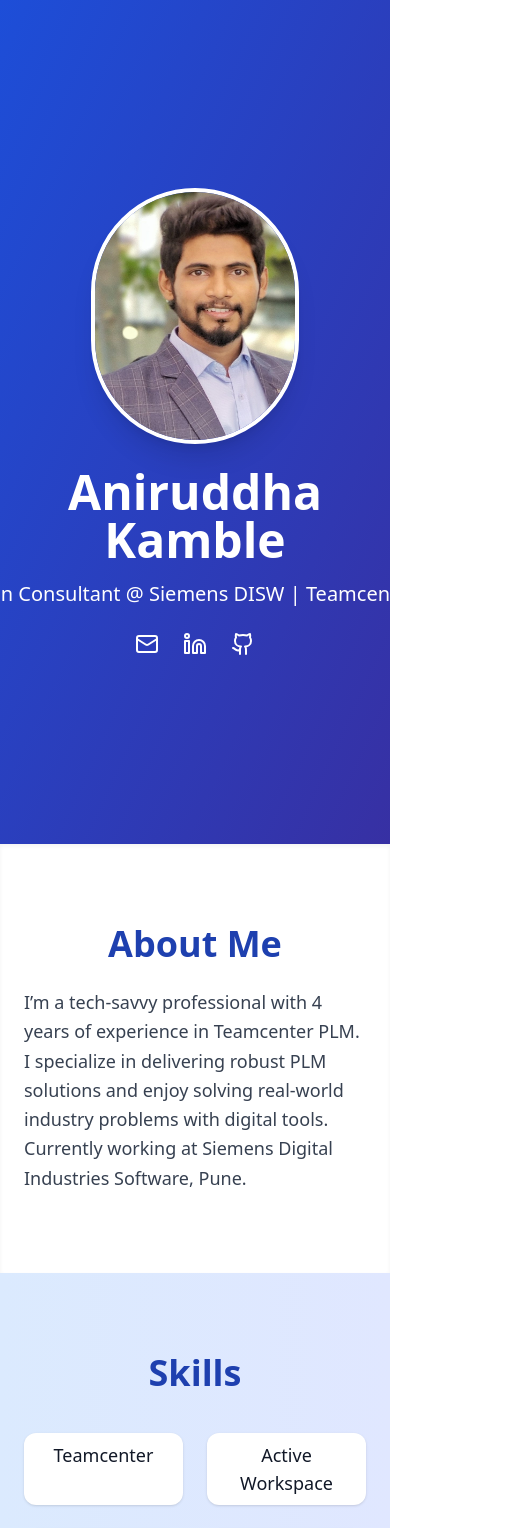
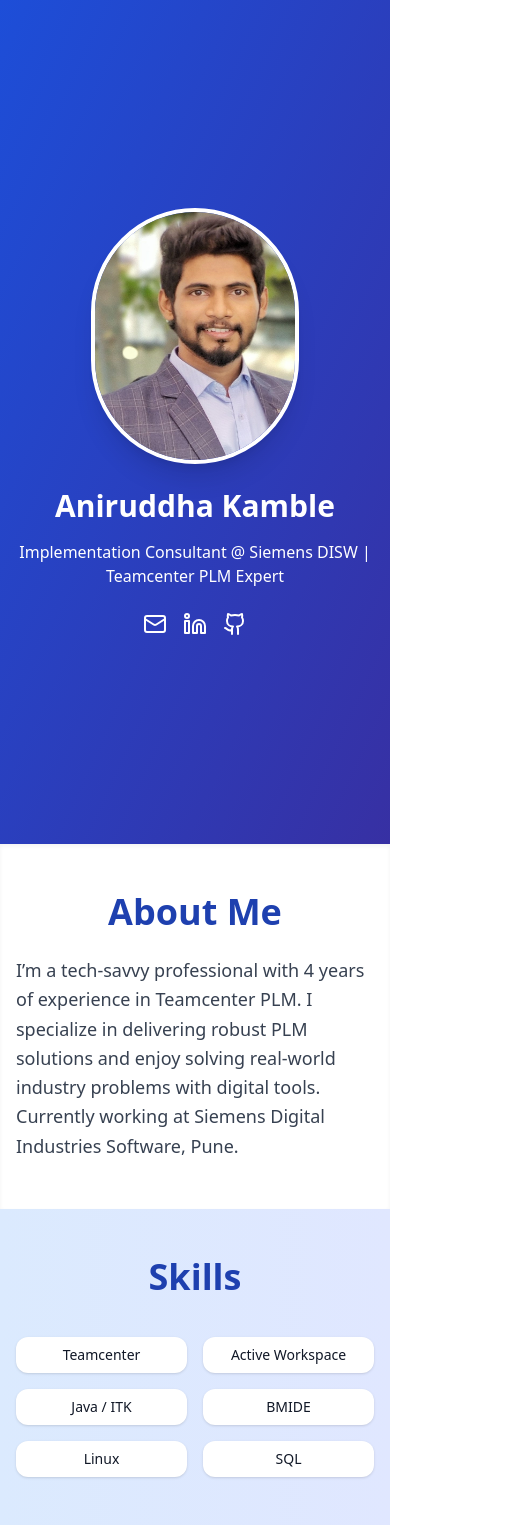
Before and after one commit to Aniruddha6661/aniruddha-resume, a React (Create React App) app: page / in a window 390 px wide. Shown: the top 1528 px of the page, 529 px wide, since content can reach past the window. Built offline with nearby package versions, Linux system fonts and the light colour scheme.

Commit message:
Updated resume with new changes

```diff
--- a/src/App.js
+++ b/src/App.js
@@ -6,9 +6,9 @@ export default function App() {
   return (
     <div className="font-sans bg-gradient-to-br from-sky-50 to-blue-100 text-gray-900">
       {/* Hero Section */}
-      <section className="min-h-screen bg-gradient-to-br from-blue-700 to-indigo-800 text-white flex flex-col items-center justify-center p-6 text-center">
+      <section className="min-h-screen bg-gradient-to-br from-blue-700 to-indigo-800 text-white flex flex-col items-center justify-center py-12 sm:py-20 px-4 sm:px-6 text-center">
         <motion.img
-          src={`${process.env.PUBLIC_URL}/profile.jpg`}
+          src="/aniruddha-resume/profile.jpg"
           alt="Aniruddha Kamble"
           className="w-52 h-64 rounded-full mb-6 border-4 border-white shadow-xl"
           initial={{ opacity: 0, scale: 0.8 }}
@@ -16,7 +16,7 @@ export default function App() {
           transition={{ duration: 0.6, ease: "easeOut" }}
         />
         <motion.h1
-          className="text-5xl md:text-6xl font-bold mb-4"
+          className="text-3xl sm:text-4xl md:text-5xl font-bold mb-4"
           initial={{ y: 20, opacity: 0 }}
           animate={{ y: 0, opacity: 1 }}
           transition={{ delay: 0.2 }}
@@ -24,7 +24,7 @@ export default function App() {
           Aniruddha Kamble
         </motion.h1>
         <motion.p
-          className="text-xl md:text-2xl mb-6 whitespace-nowrap"
+          className="text-base sm:text-lg md:text-2xl mb-6 whitespace-normal"
           initial={{ y: 20, opacity: 0 }}
           animate={{ y: 0, opacity: 1 }}
           transition={{ delay: 0.3 }}
@@ -32,7 +32,7 @@ export default function App() {
           Implementation Consultant @ Siemens DISW | Teamcenter PLM Expert
         </motion.p>
         <motion.div
-          className="flex gap-6 text-2xl"
+          className="flex gap-4 sm:gap-6 text-xl sm:text-2xl"
           initial={{ opacity: 0 }}
           animate={{ opacity: 1 }}
           transition={{ delay: 0.4 }}
@@ -44,7 +44,7 @@ export default function App() {
       </section>
 
       {/* About Section */}
-      <section className="py-20 px-6 bg-white shadow-inner">
+      <section className="py-12 sm:py-20 px-4 sm:px-6 bg-white shadow-inner">
         <div className="max-w-4xl mx-auto">
           <h2 className="text-4xl font-bold mb-6 text-center text-blue-800">About Me</h2>
           <p className="text-lg leading-relaxed text-gray-700">
@@ -54,10 +54,10 @@ export default function App() {
       </section>
 
       {/* Skills Section */}
-      <section className="py-20 px-6 bg-gradient-to-r from-blue-100 to-indigo-100">
+      <section className="py-12 sm:py-20 px-4 sm:px-6 bg-gradient-to-r from-blue-100 to-indigo-100">
         <div className="max-w-4xl mx-auto text-center">
           <h2 className="text-4xl font-bold mb-10 text-blue-800">Skills</h2>
-          <div className="grid grid-cols-2 md:grid-cols-3 gap-6 text-lg">
+          <div className="grid grid-cols-2 sm:grid-cols-3 gap-4 sm:gap-6 text-sm sm:text-lg">
             {['Teamcenter', 'Active Workspace', 'Java / ITK', 'BMIDE', 'Linux', 'SQL'].map(skill => (
               <motion.span
                 key={skill}
@@ -72,7 +72,7 @@ export default function App() {
       </section>
 
       {/* Experience Section */}
-      <section className="py-20 px-6 bg-white">
+      <section className="py-12 sm:py-20 px-4 sm:px-6 bg-white">
         <div className="max-w-4xl mx-auto">
           <h2 className="text-4xl font-bold mb-6 text-blue-800">Experience</h2>
           <div className="space-y-4">
@@ -89,7 +89,7 @@ export default function App() {
       </section>
 
       {/* Education Section */}
-      <section className="py-20 px-6 bg-gray-100">
+      <section className="py-12 sm:py-20 px-4 sm:px-6 bg-gray-100">
         <div className="max-w-4xl mx-auto">
           <h2 className="text-4xl font-bold mb-6 text-blue-800">Education</h2>
           <p className="text-lg text-gray-700">B.E. in Mechanical, KIT Kolhapur, 2020</p>
@@ -97,21 +97,19 @@ export default function App() {
       </section>
 
       {/* Contact Section */}
-      <section className="py-20 px-6 bg-white text-center">
+      <section className="py-12 sm:py-20 px-4 sm:px-6 bg-white text-center">
         <h2 className="text-4xl font-bold mb-4 text-blue-800">Get in Touch</h2>
         <p className="text-lg text-gray-700 mb-6">Open to full-time onsite or remote roles globally.</p>
-        <p className="text-lg text-gray-700 mb-6">
-        </p>
-        <p className="flex justify-center gap-4">
+        <p className="flex justify-center gap-4 flex-wrap">
           <a
             href="mailto:aniruddhakamble88@gmail.com"
-            className="bg-blue-600 text-white px-6 py-3 rounded-full shadow hover:bg-blue-700 transition"
+            className="text-sm sm:text-base bg-blue-600 text-white px-4 sm:px-6 py-2 sm:py-3 rounded-full shadow hover:bg-blue-700 transition"
           >
             Email Me
           </a>
           <a
             href="tel:+918554852769"
-            className="bg-green-600 text-white px-6 py-3 rounded-full shadow hover:bg-green-700 transition"
+            className="text-sm sm:text-base bg-green-600 text-white px-4 sm:px-6 py-2 sm:py-3 rounded-full shadow hover:bg-green-700 transition"
           >
             Call Me
           </a>
```
